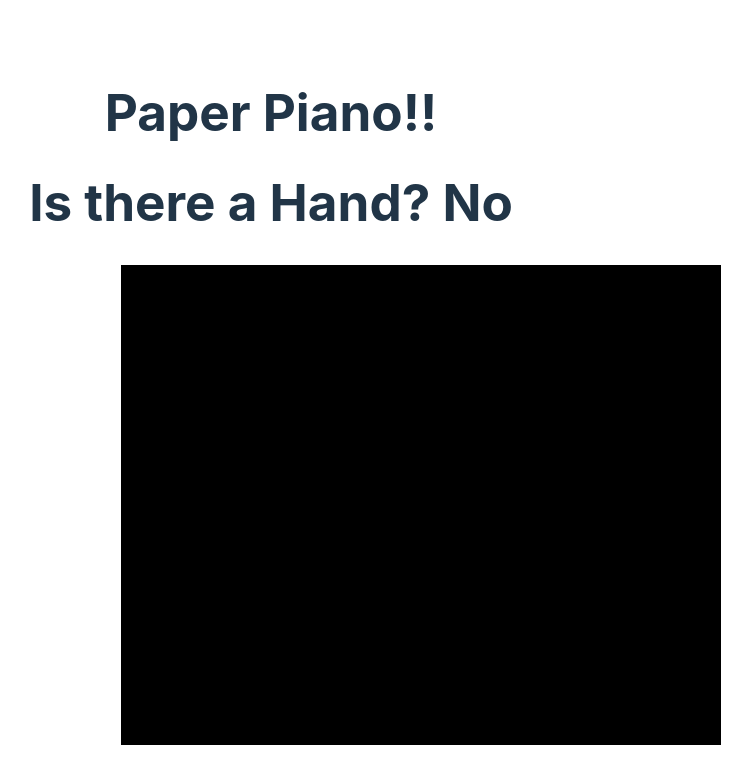
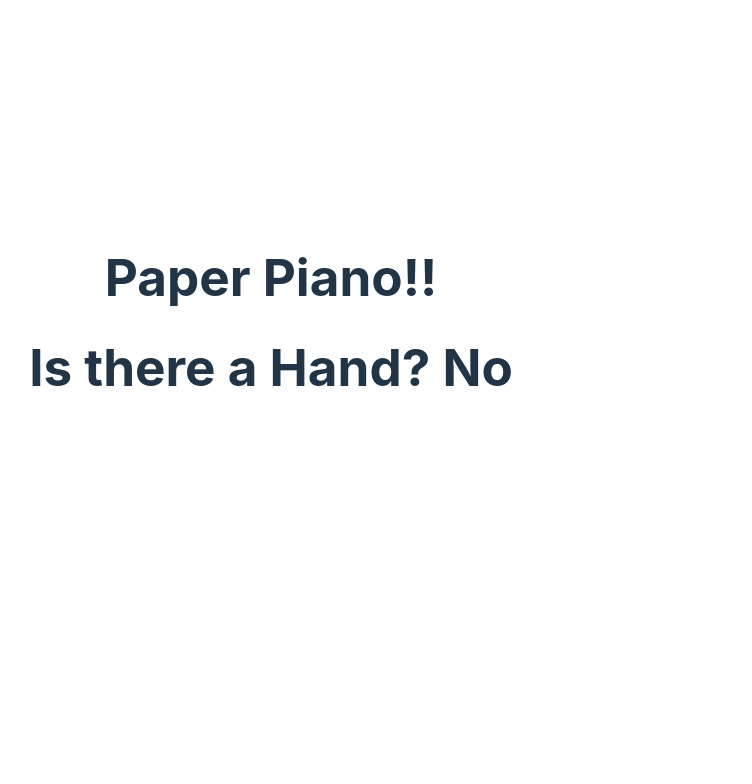
Before and after one commit to joel-koshy/Paper-Piano, a React (Vite) app: page / in a window 1280 px wide. Shown: the top 784 px of the page, without its empty margins (369-1121 px from the left). Built offline with nearby package versions, Linux system fonts and the light colour scheme; no server answers.

Commit message:
combined both video and landmarks

```diff
--- a/src/HandLandMarker.jsx
+++ b/src/HandLandMarker.jsx
@@ -32,9 +32,13 @@ const Model = () => {
     const drawLandmarks = (landmarksArray) => {
     const canvas = canvasRef.current;
     const ctx = canvas.getContext('2d');
+    if (videoRef.current) {
+                canvas.width = videoRef.current.videoWidth;
+                canvas.height = videoRef.current.videoHeight;
+    }
     ctx.clearRect(0, 0, canvas.width, canvas.height);
     ctx.fillStyle = 'white';
-
+    // const fingertips = [landmarksArray[4], landmarksArray[8], landmarksArray[12], landmarksArray[16], landmarksArray[20] ];
     landmarksArray.forEach(landmarks => {
         landmarks.forEach(landmark => {
             const x = landmark.x * canvas.width;
@@ -51,8 +55,6 @@ const Model = () => {
             if (videoRef.current && videoRef.current.readyState >= 2) {
                 const detections = handLandmarker.detectForVideo(videoRef.current, performance.now());
                 setHandPresence(detections.handednesses.length > 0);
-
-                // Assuming detections.landmarks is an array of landmark objects
                 if (detections.landmarks) {
                     drawLandmarks(detections.landmarks);
                 }
@@ -90,7 +92,8 @@ const Model = () => {
         <h1>Is there a Hand? {handPresence ? "Yes" : "No"}</h1>
         <div style={{ position: "relative" }}>
             <video ref={videoRef} autoPlay playsInline ></video>
-            <canvas ref={canvasRef} style={{ backgroundColor: "black" , width:"600px", height:"480px"}}></canvas>
+            <canvas ref={canvasRef} style={{position: "absolute", top: "0", left: "0"}}></canvas>
+
         </div>
     </>
     );
```
